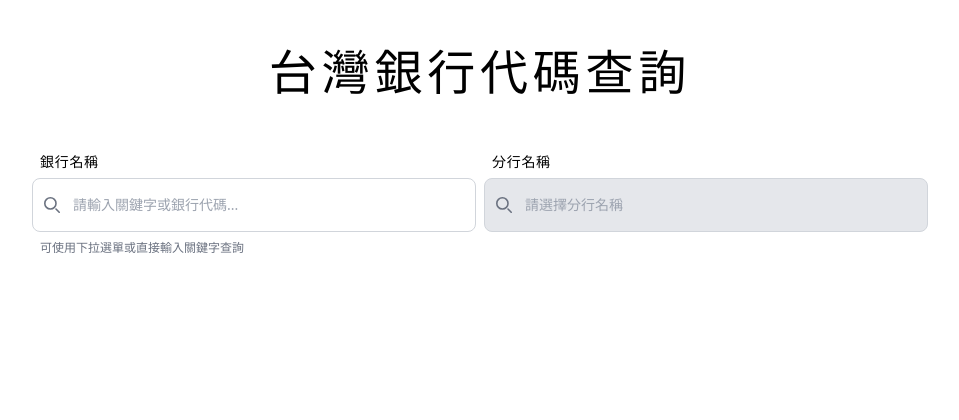
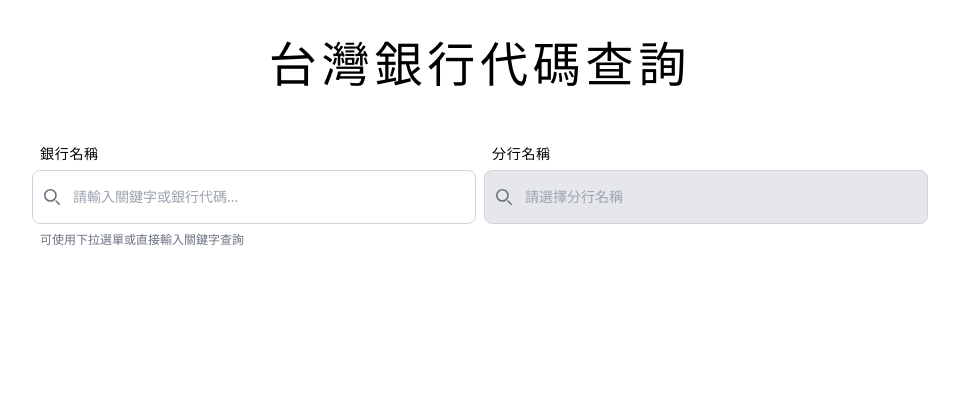
Before and after one commit to chienchuanw/5xcamp-bank-query, a Django app: page / in a window 1280 px wide. Shown: the top 420 px of the page, without its empty margins (160-1119 px from the left). Run offline with Django 5.2, Linux system fonts and the light colour scheme; data that the repository does not hold is empty; style sheets or scripts are compiled from the project's sources.

Commit message:
Modified: Adjusted RWD

```diff
--- a/templates/banks/home.html
+++ b/templates/banks/home.html
@@ -151,7 +151,7 @@
 	</section>
 
 
-	<section id="search-result" class="max-w-4xl mx-auto my-4 px-4 md:px-0" x-show="selectedBranchName" x-cloak>
+	<section id="search-result" class="max-w-4xl mx-auto my-6 px-4 md:px-2" x-show="selectedBranchName" x-cloak>
     <div class="p-6 bg-white border border-gray-200 rounded-lg shadow">
         <div>
             <h5 class="mb-2 text-2xl font-semibold tracking-tight text-gray-900" x-text="`${selectedBankName} (${selectedBankCode}) ${selectedBranchName}`"></h5>
--- a/templates/shared/header.html
+++ b/templates/shared/header.html
@@ -1,4 +1,4 @@
-<header class="mb-2 mt-6">
+<header class="mb-2 mt-4">
   <nav class="mx-auto p-6" aria-label="Global">
     <div class="flex flex-col justify-center text-black text-3xl font-extralight tracking-widest md:flex-row md:text-5xl">
       <a href="{% url 'banks:home' %}" class="block text-center w-full md:w-auto">台灣銀行代碼查詢</a>
```
